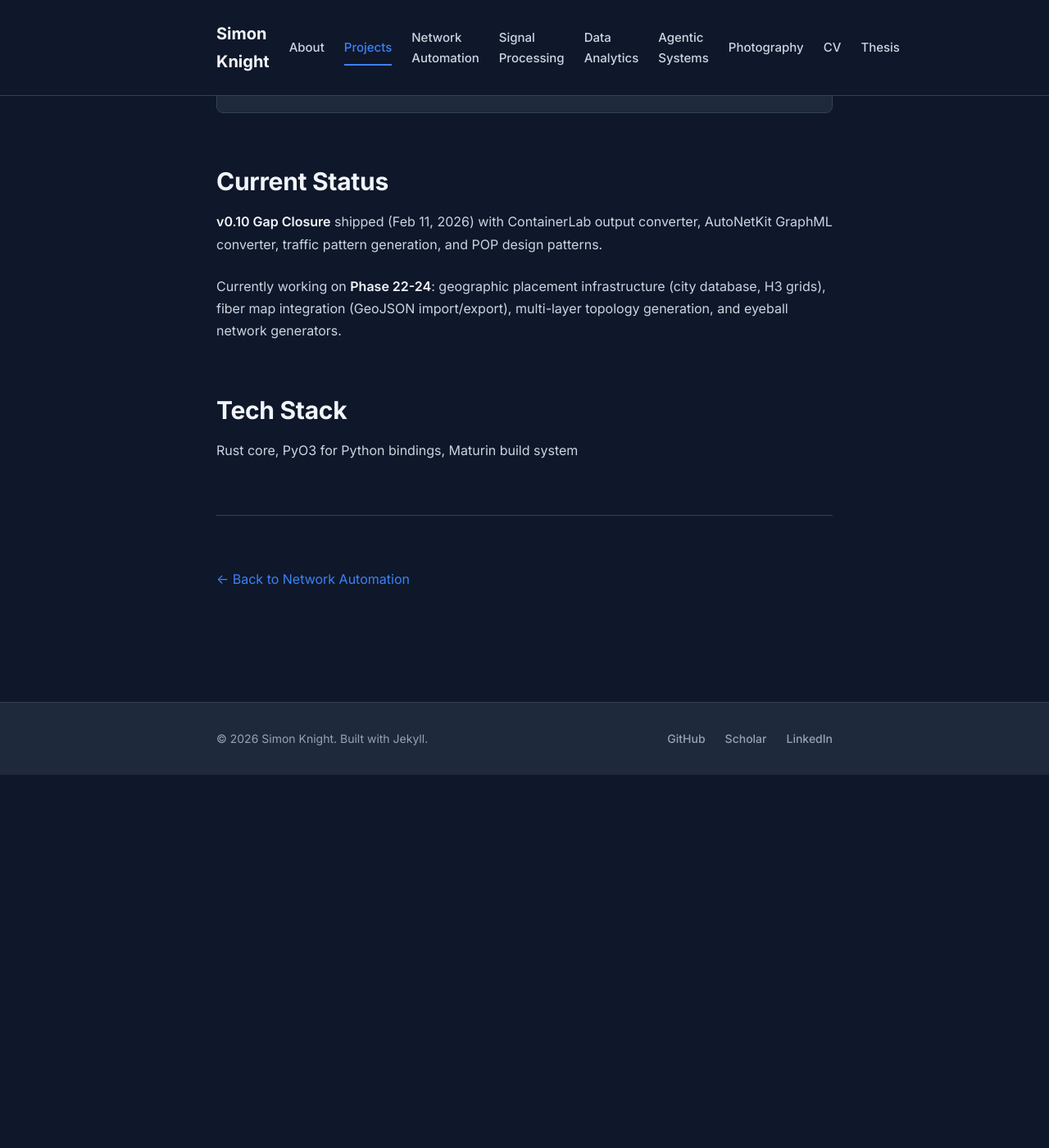
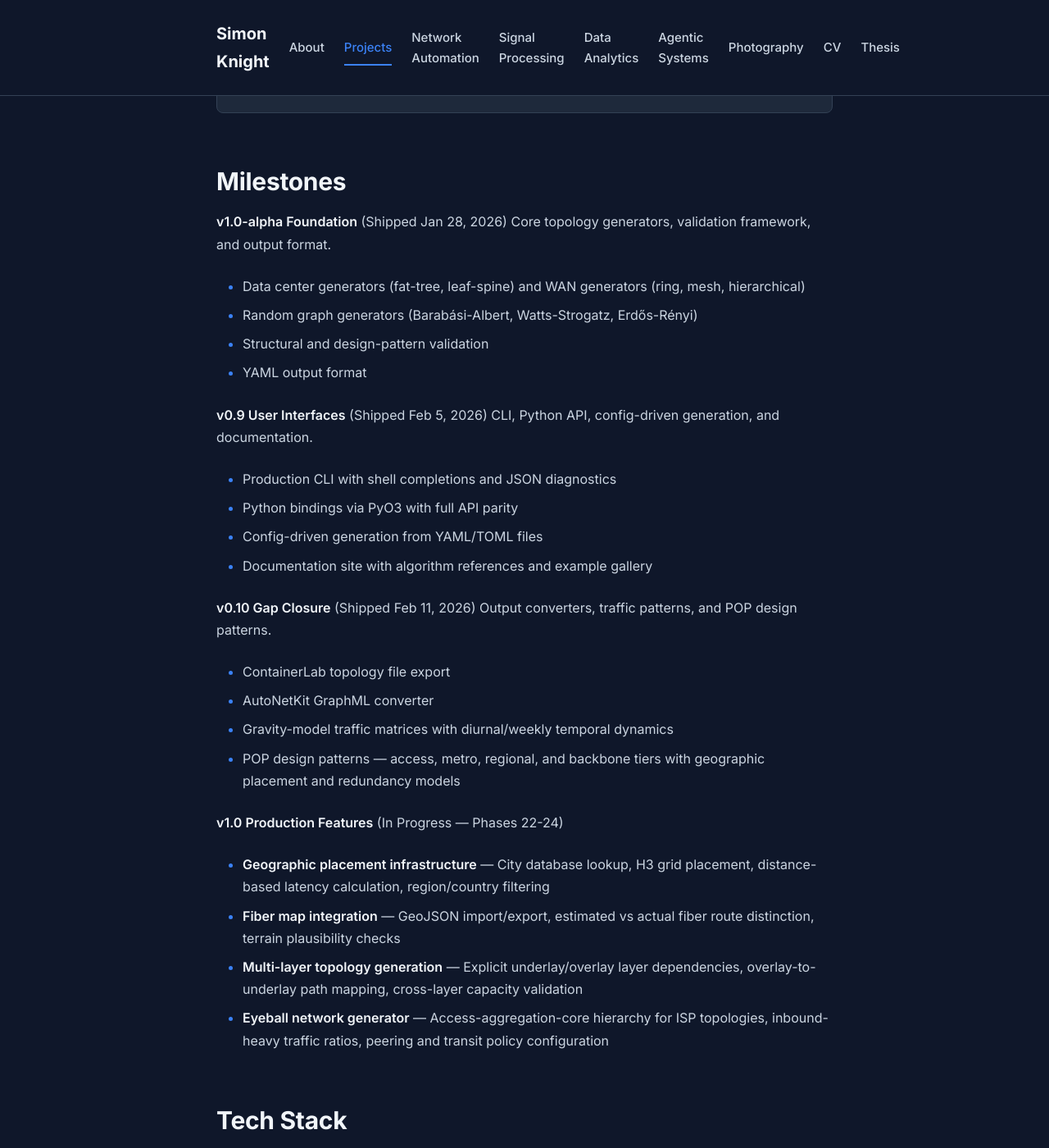
Before and after one commit to sk2/sk2.github.com, a Jekyll site: the page built from projects/topogen.md, in a window 1280 px wide and 1400 px high, scrolled down 3621 px. Shown: the whole window at 82% size. Built offline with Jekyll 4.4.1, drawn with Linux system fonts in a browser that asks for light colours; our own code applies the rules of GitHub Pages for plain Markdown files; before the commit the page ends 4566 px from its top, so only the background shows below that.

Commit message:
Expand topology generator milestones section
Break the compressed "Current Status" paragraphs into four distinct
milestones with bullet-point details, covering v1.0-alpha through the
in-progress v1.0 production features.

Co-Authored-By: Claude Opus 4.6 <noreply@anthropic.com>

````diff
--- a/projects/topogen.md
+++ b/projects/topogen.md
@@ -127,11 +127,35 @@ from ank_pydantic import Topology
 ank_topo = topo.to_ank_pydantic()
 ```
 
-## Current Status
+## Milestones
 
-**v0.10 Gap Closure** shipped (Feb 11, 2026) with ContainerLab output converter, AutoNetKit GraphML converter, traffic pattern generation, and POP design patterns.
+**v1.0-alpha Foundation** (Shipped Jan 28, 2026)
+Core topology generators, validation framework, and output format.
+- Data center generators (fat-tree, leaf-spine) and WAN generators (ring, mesh, hierarchical)
+- Random graph generators (Barabási-Albert, Watts-Strogatz, Erdős-Rényi)
+- Structural and design-pattern validation
+- YAML output format
 
-Currently working on **Phase 22-24**: geographic placement infrastructure (city database, H3 grids), fiber map integration (GeoJSON import/export), multi-layer topology generation, and eyeball network generators.
+**v0.9 User Interfaces** (Shipped Feb 5, 2026)
+CLI, Python API, config-driven generation, and documentation.
+- Production CLI with shell completions and JSON diagnostics
+- Python bindings via PyO3 with full API parity
+- Config-driven generation from YAML/TOML files
+- Documentation site with algorithm references and example gallery
+
+**v0.10 Gap Closure** (Shipped Feb 11, 2026)
+Output converters, traffic patterns, and POP design patterns.
+- ContainerLab topology file export
+- AutoNetKit GraphML converter
+- Gravity-model traffic matrices with diurnal/weekly temporal dynamics
+- POP design patterns — access, metro, regional, and backbone tiers with geographic placement and redundancy models
+
+**v1.0 Production Features** (In Progress — Phases 22-24)
+
+- **Geographic placement infrastructure** — City database lookup, H3 grid placement, distance-based latency calculation, region/country filtering
+- **Fiber map integration** — GeoJSON import/export, estimated vs actual fiber route distinction, terrain plausibility checks
+- **Multi-layer topology generation** — Explicit underlay/overlay layer dependencies, overlay-to-underlay path mapping, cross-layer capacity validation
+- **Eyeball network generator** — Access-aggregation-core hierarchy for ISP topologies, inbound-heavy traffic ratios, peering and transit policy configuration
 
 ## Tech Stack
 
````
